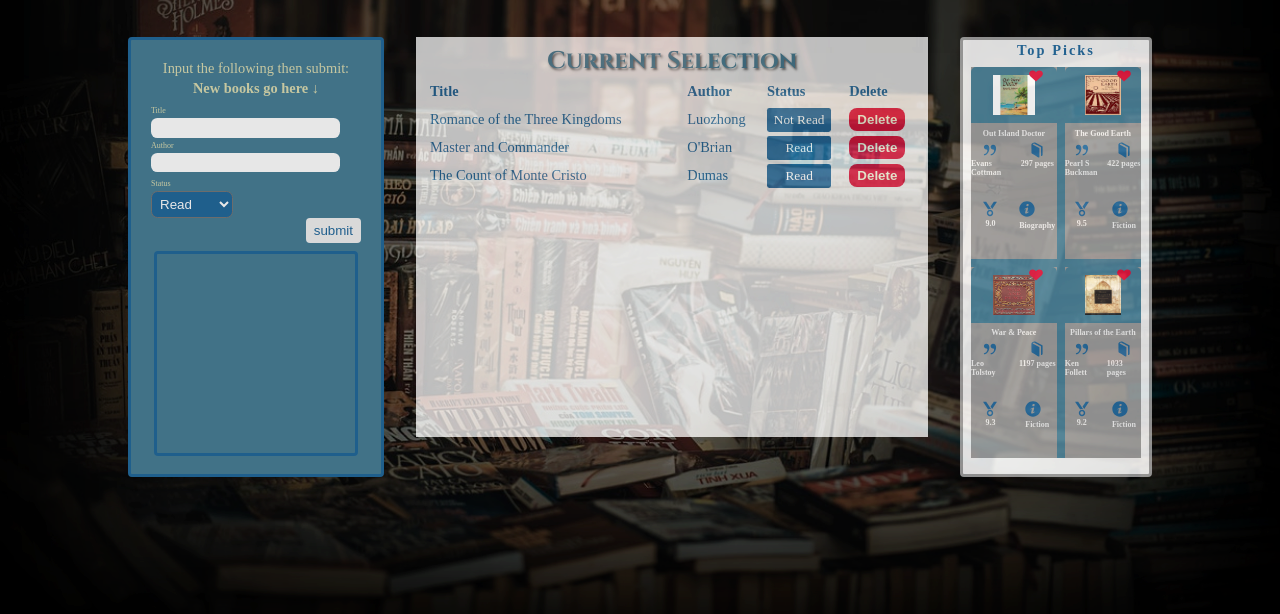
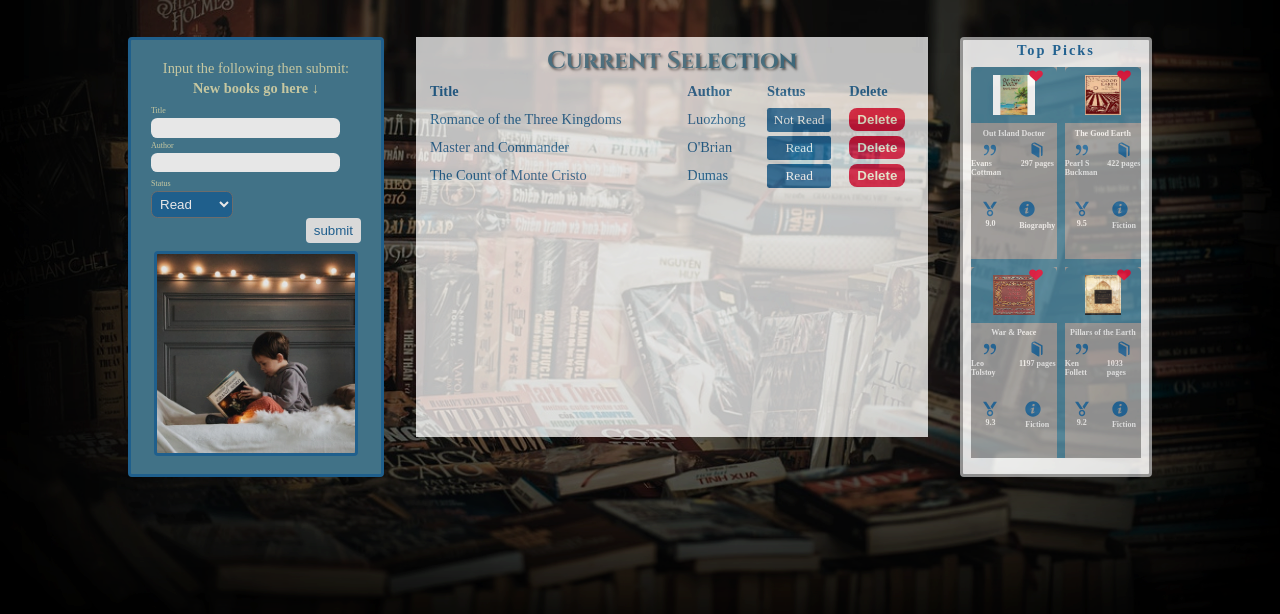
Before and after one commit to MagentaSpruce/library, a plain HTML site: page index.html in a window 1280 px wide. Shown: the part 186-800 px from the top of the page. Drawn offline with Linux system fonts and the light colour scheme; the site is published under a folder, as on GitHub Pages, so addresses that start at the root find nothing.

Commit message:
Update style.css

```diff
--- a/style.css
+++ b/style.css
@@ -413,7 +413,7 @@ form{
 }
 
 .input-pic{
-    background-image: url('/img/boy.jpg');
+    background-image: url('./img/boy.jpg');
     background-size: cover;
     background-position: center;
     height: 50%;
```
